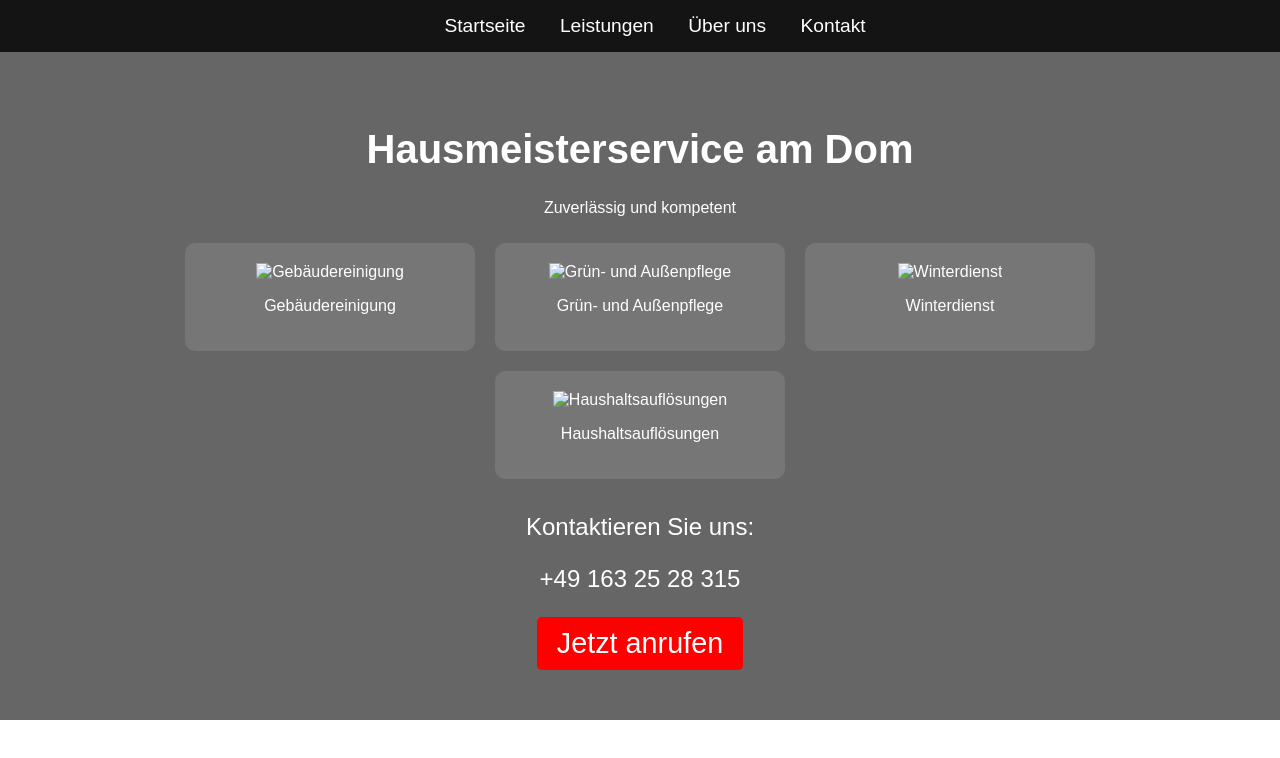
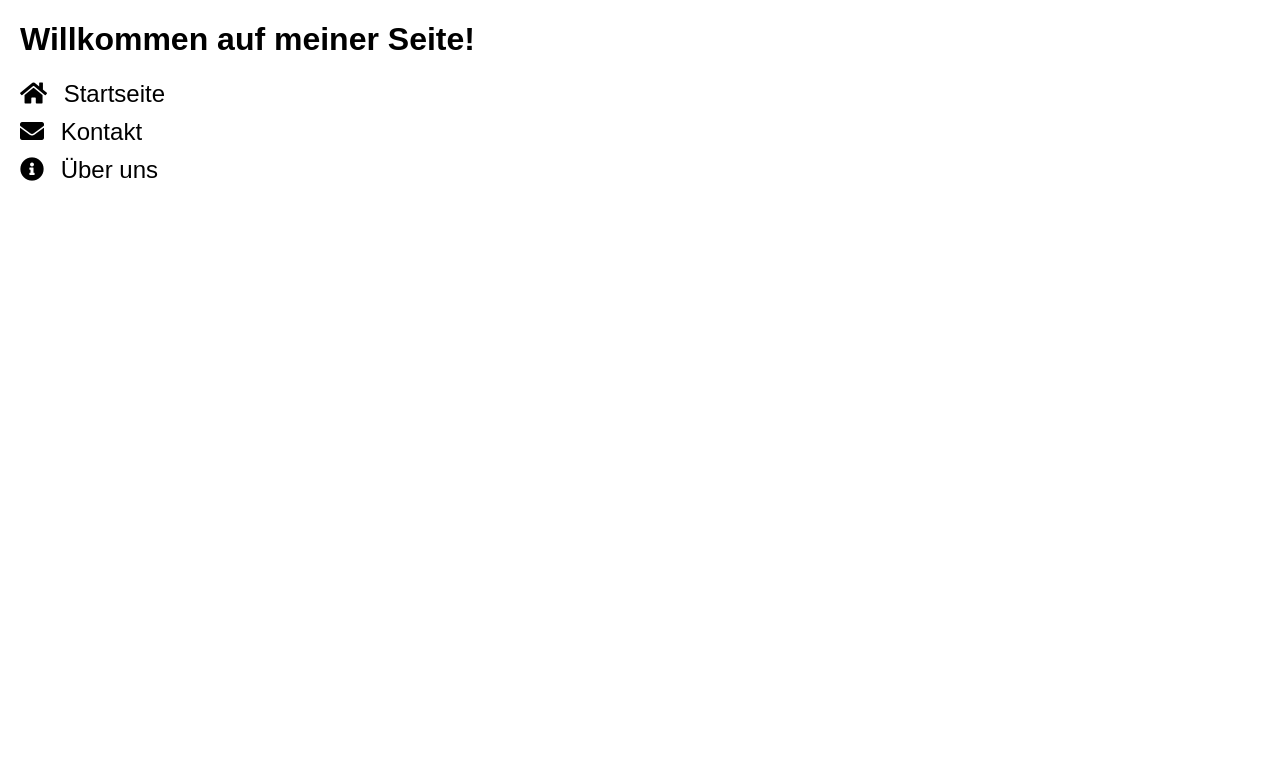
Before and after one commit to VanilleCGN/Hausmeisterservice, a plain HTML site: page index.html in a window 1280 px wide. Drawn offline with Linux system fonts and the light colour scheme.

Commit message:
Update index.html

```diff
--- a/index.html
+++ b/index.html
@@ -3,105 +3,38 @@
 <head>
     <meta charset="UTF-8">
     <meta name="viewport" content="width=device-width, initial-scale=1.0">
-    <title>Hausmeisterservice am Dom</title>
+    <title>Meine Webseite</title>
+    <link rel="stylesheet" href="https://cdnjs.cloudflare.com/ajax/libs/font-awesome/5.15.4/css/all.min.css">
     <style>
         body {
             font-family: Arial, sans-serif;
-            margin: 0;
-            padding: 0;
-            background: url('Hintergrundbild-URL') no-repeat center center/cover;
-            color: white;
-            text-align: center;
+            margin: 20px;
         }
-        .nav {
-            background: rgba(0, 0, 0, 0.8);
-            padding: 15px;
-            position: fixed;
-            top: 0;
-            width: 100%;
-            text-align: center;
-        }
-        .nav a {
-            color: white;
-            text-decoration: none;
-            margin: 0 15px;
-            font-size: 1.2em;
-        }
-        .container {
-            padding: 100px 50px 50px;
-            background: rgba(0, 0, 0, 0.6);
-        }
-        h1 {
-            font-size: 2.5em;
-        }
-        .services {
-            display: flex;
-            flex-wrap: wrap;
-            justify-content: center;
-            list-style: none;
+
+        .icon-list {
+            list-style-type: none;
             padding: 0;
         }
-        .service-item {
-            background: rgba(255, 255, 255, 0.1);
-            padding: 20px;
-            margin: 10px;
-            border-radius: 10px;
-            width: 250px;
-            text-align: center;
+
+        .icon-list li {
+            margin: 10px 0;
+            font-size: 24px;
         }
-        .service-item img {
-            width: 80px;
-            height: 80px;
-        }
-        .contact {
-            margin-top: 20px;
-            font-size: 1.5em;
-        }
-        .button {
-            display: inline-block;
-            background: red;
-            color: white;
-            padding: 10px 20px;
-            font-size: 1.2em;
-            text-decoration: none;
-            border-radius: 5px;
+
+        .icon-list i {
+            margin-right: 10px;
         }
     </style>
 </head>
 <body>
-    <div class="nav">
-        <a href="#">Startseite</a>
-        <a href="#leistungen">Leistungen</a>
-        <a href="#ueber-uns">Über uns</a>
-        <a href="#kontakt">Kontakt</a>
-    </div>
 
-    <div class="container">
-        <h1>Hausmeisterservice am Dom</h1>
-        <p>Zuverlässig und kompetent</p>
-        <ul class="services" id="leistungen">
-            <li class="service-item">
-                <img src="Gebäudereinigung-Icon-URL" alt="Gebäudereinigung">
-                <p>Gebäudereinigung</p>
-            </li>
-            <li class="service-item">
-                <img src="Grünpflege-Icon-URL" alt="Grün- und Außenpflege">
-                <p>Grün- und Außenpflege</p>
-            </li>
-            <li class="service-item">
-                <img src="Winterdienst-Icon-URL" alt="Winterdienst">
-                <p>Winterdienst</p>
-            </li>
-            <li class="service-item">
-                <img src="Haushaltsauflösung-Icon-URL" alt="Haushaltsauflösungen">
-                <p>Haushaltsauflösungen</p>
-            </li>
-        </ul>
-        <div class="contact" id="kontakt">
-            <p>Kontaktieren Sie uns:</p>
-            <p>+49 163 25 28 315</p>
-            <a href="tel:+491632528315" class="button">Jetzt anrufen</a>
-        </div>
-    </div>
+    <h1>Willkommen auf meiner Seite!</h1>
+
+    <ul class="icon-list">
+        <li><i class="fas fa-home"></i> Startseite</li>
+        <li><i class="fas fa-envelope"></i> Kontakt</li>
+        <li><i class="fas fa-info-circle"></i> Über uns</li>
+    </ul>
+
 </body>
 </html>
```
